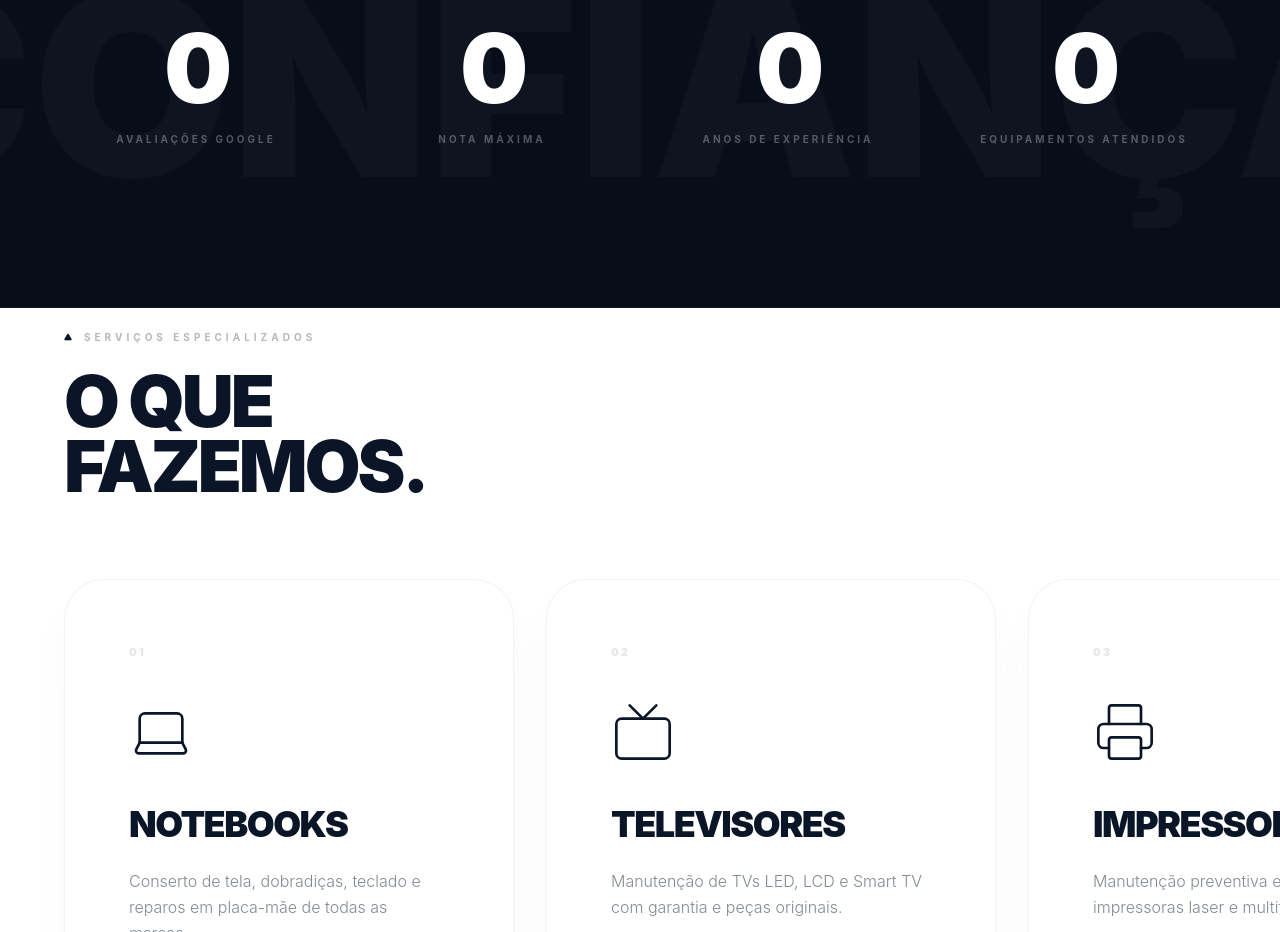
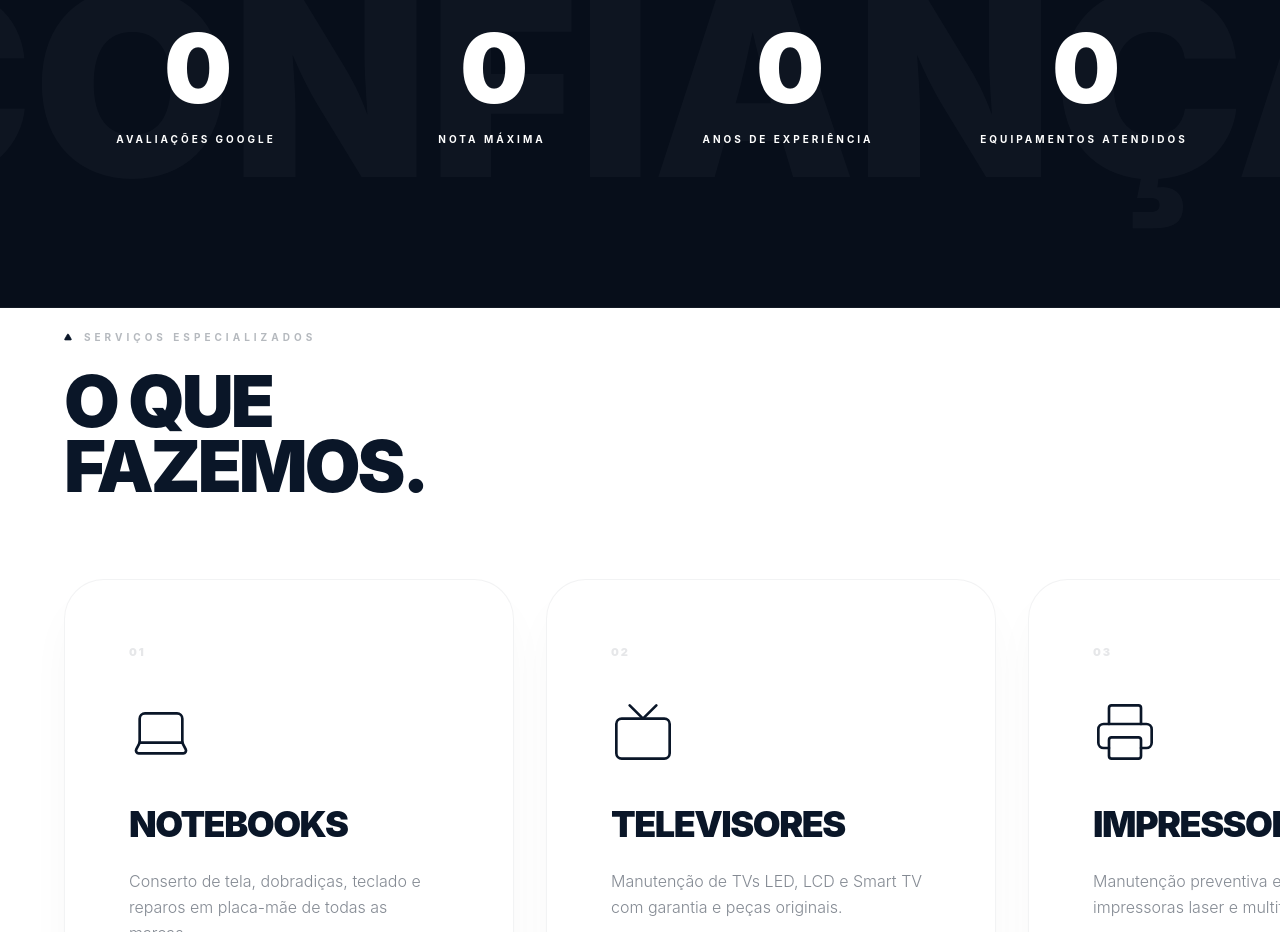
Before and after one commit to teusdrz/pecasparanote, a Next.js app: page / in a window 1280 px wide. Shown: the part 940-1872 px from the top of the page. Built offline with nearby package versions, Linux system fonts and the light colour scheme.

Commit message:
fix: remove suffix from stat label styling for improved clarity

```diff
--- a/src/components/Stats.tsx
+++ b/src/components/Stats.tsx
@@ -77,7 +77,7 @@ export default function Stats() {
             >
               0
             </div>
-            <div className="text-[10px] font-bold text-white/30 uppercase tracking-[3px]">
+            <div className="text-[10px] font-bold text-white uppercase tracking-[3px]">
               {stat.label}
             </div>
           </div>
```
